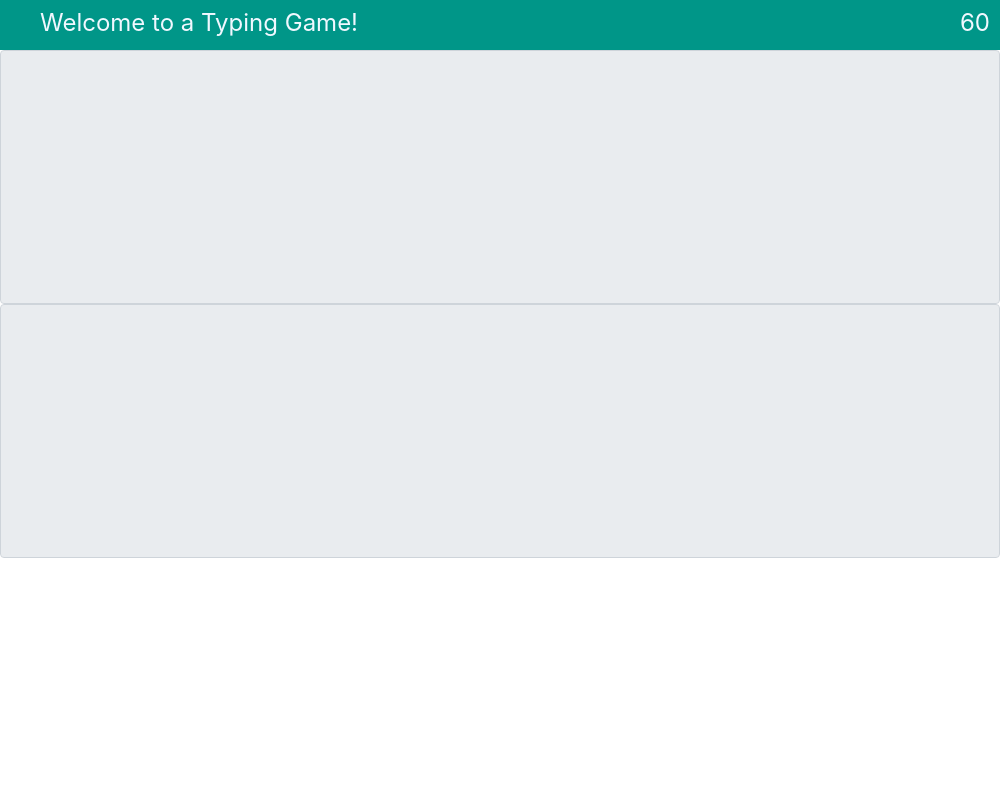
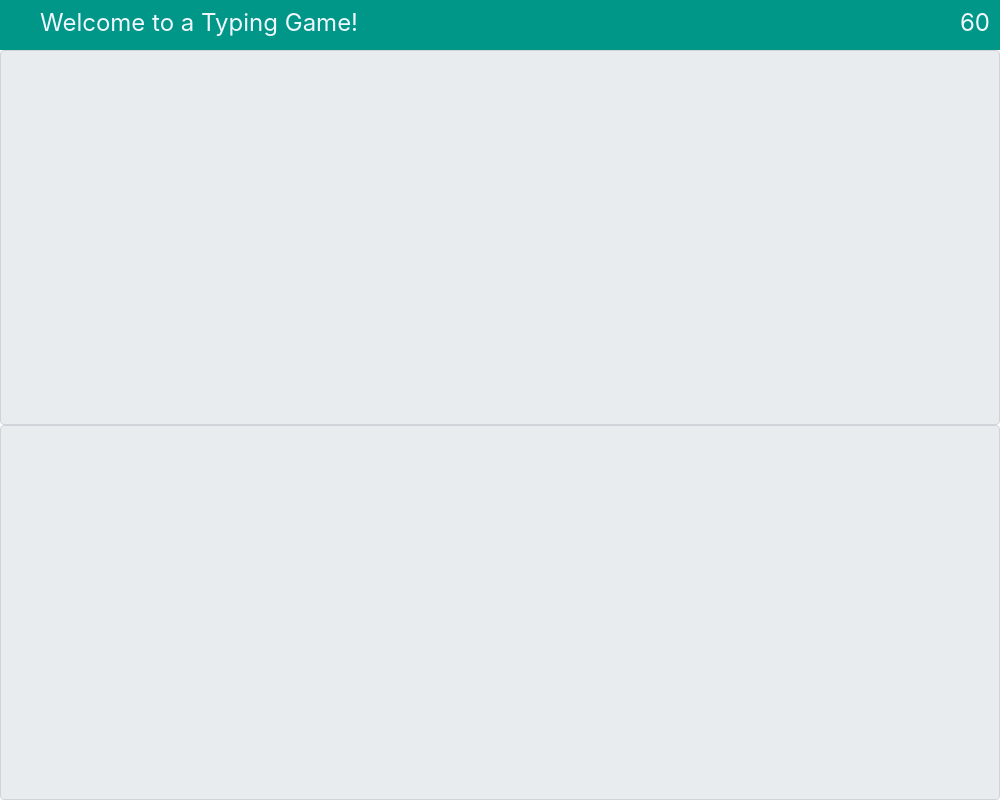
Before and after one commit to isaacwassouf/TypingGame, an Electron app: page index.html in a window 1000 px wide. Drawn offline with nearby package versions, Linux system fonts and the light colour scheme; no server answers.

Commit message:
addjusted the layout

```diff
--- a/index.html
+++ b/index.html
@@ -5,7 +5,7 @@
     <meta name="viewport" content="width=device-width, initial-scale=1.0">
     <link rel="stylesheet" href="main.css">
     <link rel="stylesheet" href="https://stackpath.bootstrapcdn.com/bootstrap/4.1.3/css/bootstrap.min.css" integrity="sha384-MCw98/SFnGE8fJT3GXwEOngsV7Zt27NXFoaoApmYm81iuXoPkFOJwJ8ERdknLPMO" crossorigin="anonymous">
-    <title>Document</title>
+    <title>A Typing Game</title>
 </head>
 <body>
 
--- a/main.css
+++ b/main.css
@@ -1,6 +1,8 @@
 
-body{
+html,body{
     font-family: Arial, Helvetica, sans-serif;
+    height: 100%;
+    width: 100%;
     margin: 0px;
     padding: 0px;
 }
@@ -22,7 +24,10 @@ body{
     color: aliceblue;
     font-size: 24px;
     padding-top: 5px;
-    /* height: inherit; */
+}
+
+.area{
+    height: calc(100% - 50px);
 }
 
  #title{
@@ -31,16 +36,13 @@ body{
 
 #counter{
     float: right;
-    /* margin-right: 5%;
-    border-right: 5px solid aliceblue; */
     padding-right: 10px;
-
 }
 
-/* #navbar li{
-    color: aliceblue;
-    margin-left: 40%;
-    margin-top: 0px;
-    font-size: 24px;
-    padding-top: 10px;
-} */
+#firstTxtArea{
+    height: 50%;
+}
+
+#secondTxtArea{
+    height: 50%;
+}
--- a/main.js
+++ b/main.js
@@ -12,10 +12,7 @@ app.on("ready", ()=>{
     mainWin.loadFile('index.html');
 
     ipcMain.on("stopWin",(e,...args)=>{
-        finishWin= new BrowserWindow({width:750,height: 370, resizable: false});
-
-        if(!args[0])
-           finishWin.setSize(920,370);
+        finishWin= new BrowserWindow({width:500,height: 370, resizable: false, fullscreen: false});
 
         finishWin.loadFile("finish.html");
         finishWin.setMenu(null);
```
Also changed, not shown: finish.html (+2 -10 lines), package.json (line endings or trailing spaces), 1 other file.
